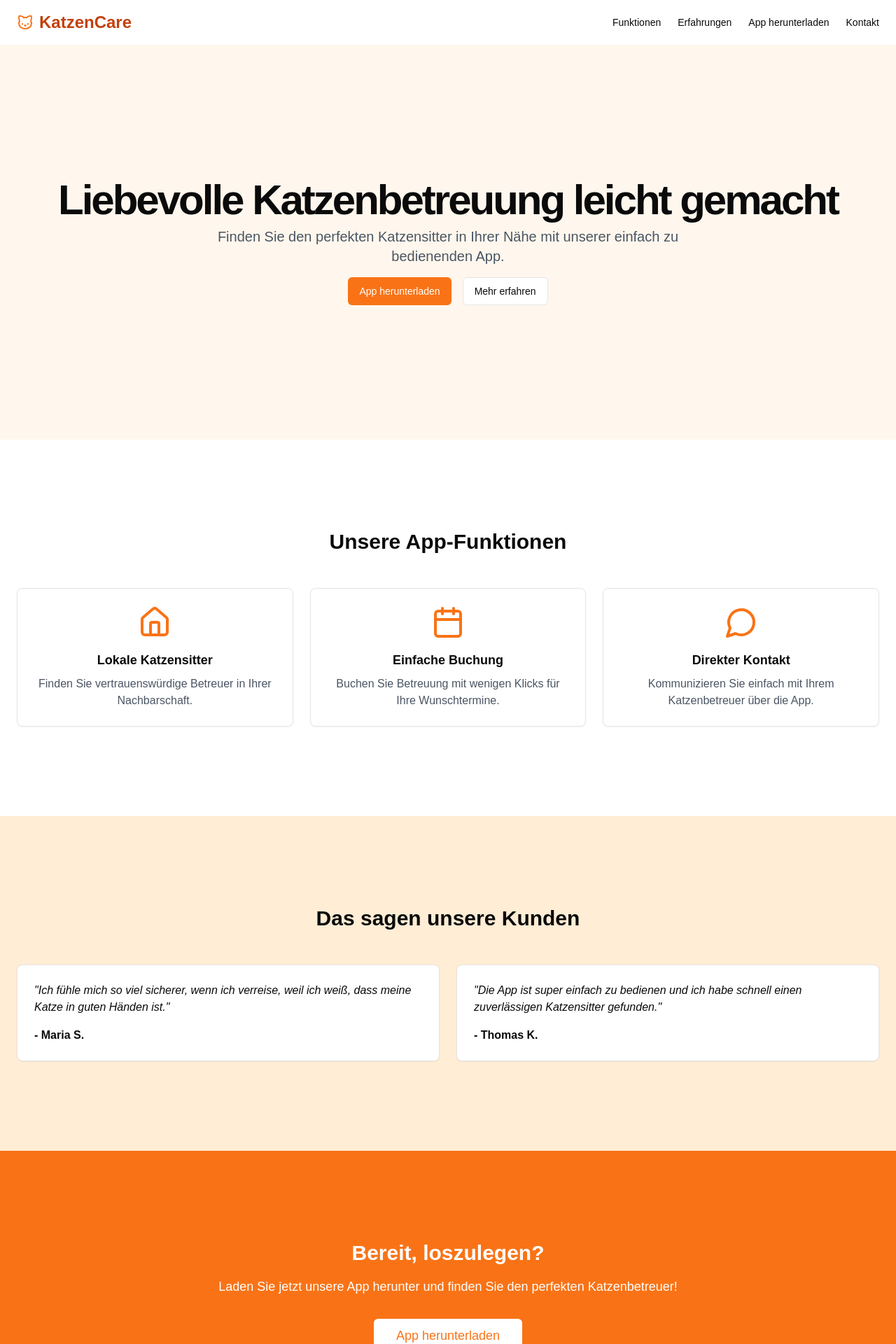
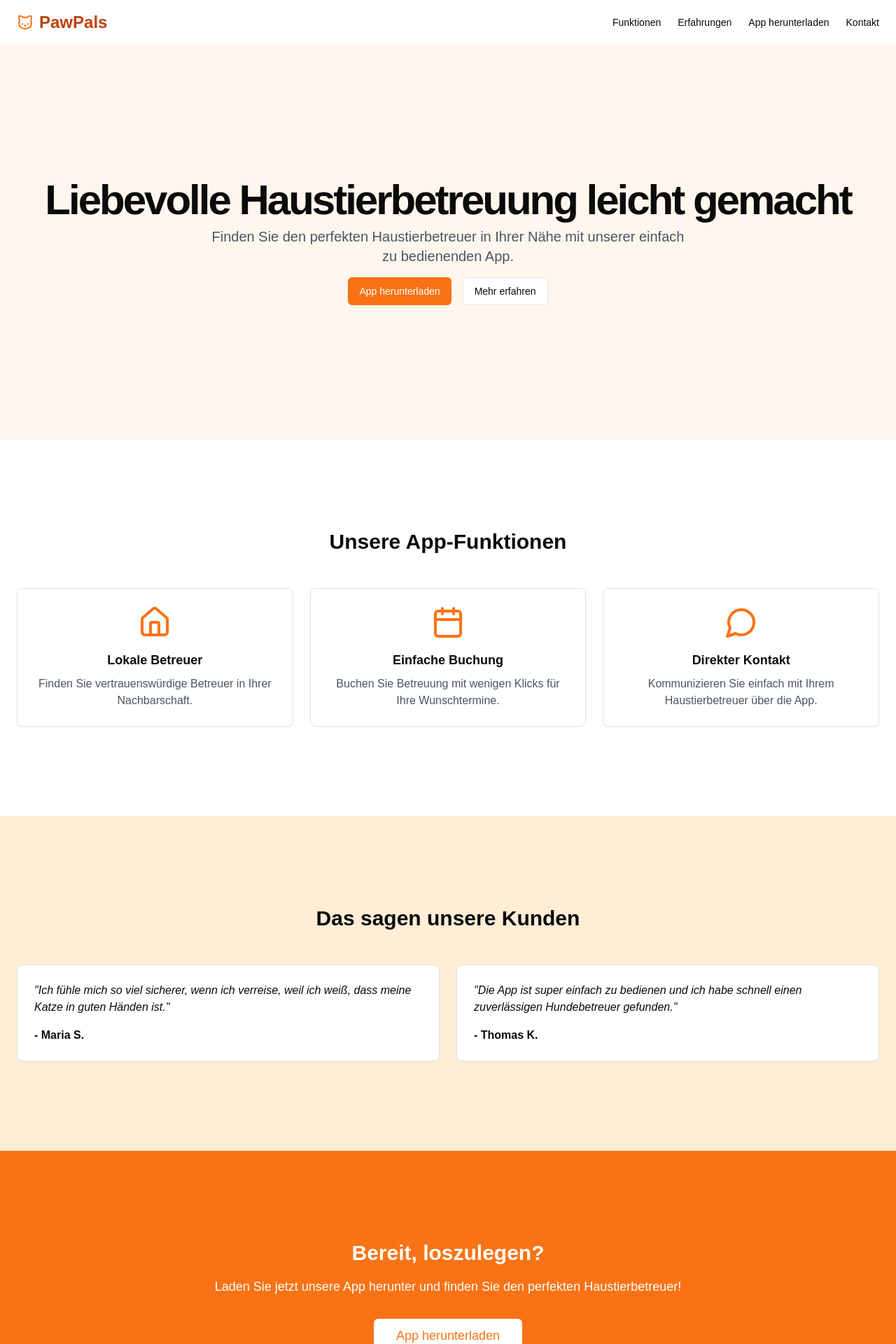
Before and after one commit to dratonin/KatzenCare, a Next.js app: page / in a window 1280 px wide. Shown: the top 1920 px of the page at 70% size. Built offline with nearby package versions, Linux system fonts and the light colour scheme.

Commit message:
Changed Company to PawPals

```diff
--- a/components/landing-page.tsx
+++ b/components/landing-page.tsx
@@ -10,7 +10,7 @@ export function LandingPageComponent() {
       <header className="px-4 lg:px-6 h-16 flex items-center w-full justify-center">
         <Link className="flex items-center justify-center" href="/">
           <Cat className="h-6 w-6 text-orange-500" />
-          <span className="ml-2 text-2xl font-bold text-orange-700">KatzenCare</span>
+          <span className="ml-2 text-2xl font-bold text-orange-700">PawPals</span>
         </Link>
         <nav className="ml-auto flex gap-4 sm:gap-6">
           <Link className="text-sm font-medium hover:underline underline-offset-4" href="#features">
@@ -33,10 +33,10 @@ export function LandingPageComponent() {
             <div className="flex flex-col items-center space-y-4 text-center">
               <div className="space-y-2">
                 <h1 className="text-3xl font-bold tracking-tighter sm:text-4xl md:text-5xl lg:text-6xl/none">
-                  Liebevolle Katzenbetreuung leicht gemacht
+                  Liebevolle Haustierbetreuung leicht gemacht
                 </h1>
                 <p className="mx-auto max-w-[700px] text-gray-600 md:text-xl">
-                  Finden Sie den perfekten Katzensitter in Ihrer Nähe mit unserer einfach zu bedienenden App.
+                  Finden Sie den perfekten Haustierbetreuer in Ihrer Nähe mit unserer einfach zu bedienenden App.
                 </p>
               </div>
               <div className="space-x-4">
@@ -55,7 +55,7 @@ export function LandingPageComponent() {
               <Card>
                 <CardContent className="flex flex-col items-center p-6">
                   <Home className="w-12 h-12 text-orange-500 mb-4" />
-                  <h3 className="text-lg font-bold mb-2">Lokale Katzensitter</h3>
+                  <h3 className="text-lg font-bold mb-2">Lokale Betreuer</h3>
                   <p className="text-center text-gray-600">Finden Sie vertrauenswürdige Betreuer in Ihrer Nachbarschaft.</p>
                 </CardContent>
               </Card>
@@ -70,7 +70,7 @@ export function LandingPageComponent() {
                 <CardContent className="flex flex-col items-center p-6">
                   <MessageCircle className="w-12 h-12 text-orange-500 mb-4" />
                   <h3 className="text-lg font-bold mb-2">Direkter Kontakt</h3>
-                  <p className="text-center text-gray-600">Kommunizieren Sie einfach mit Ihrem Katzenbetreuer über die App.</p>
+                  <p className="text-center text-gray-600">Kommunizieren Sie einfach mit Ihrem Haustierbetreuer über die App.</p>
                 </CardContent>
               </Card>
             </div>
@@ -88,7 +88,7 @@ export function LandingPageComponent() {
               </Card>
               <Card>
                 <CardContent className="p-6">
-                  <p className="italic mb-4">"Die App ist super einfach zu bedienen und ich habe schnell einen zuverlässigen Katzensitter gefunden."</p>
+                  <p className="italic mb-4">"Die App ist super einfach zu bedienen und ich habe schnell einen zuverlässigen Hundebetreuer gefunden."</p>
                   <p className="font-bold">- Thomas K.</p>
                 </CardContent>
               </Card>
@@ -98,7 +98,7 @@ export function LandingPageComponent() {
         <section id="download" className="w-full py-12 md:py-24 lg:py-32 bg-orange-500 text-white flex justify-center">
           <div className="container px-4 md:px-6 text-center">
             <h2 className="text-3xl font-bold mb-4">Bereit, loszulegen?</h2>
-            <p className="mb-8 text-lg">Laden Sie jetzt unsere App herunter und finden Sie den perfekten Katzenbetreuer!</p>
+            <p className="mb-8 text-lg">Laden Sie jetzt unsere App herunter und finden Sie den perfekten Haustierbetreuer!</p>
             <Button className="bg-white text-orange-500 hover:bg-gray-100 text-lg py-6 px-8">
               App herunterladen
             </Button>
@@ -106,7 +106,7 @@ export function LandingPageComponent() {
         </section>
       </main>
       <footer className="flex flex-col gap-2 sm:flex-row py-6 w-full shrink-0 items-center px-4 md:px-6 border-t justify-center">
-        <p className="text-xs text-gray-600">© 2024 KatzenCare. Alle Rechte vorbehalten.</p>
+        <p className="text-xs text-gray-600">© 2024 PawPals. Alle Rechte vorbehalten.</p>
         <nav className="sm:ml-auto flex gap-4 sm:gap-6">
           <Link className="text-xs hover:underline underline-offset-4" href="/privacy-policy">
             Datenschutz
```
